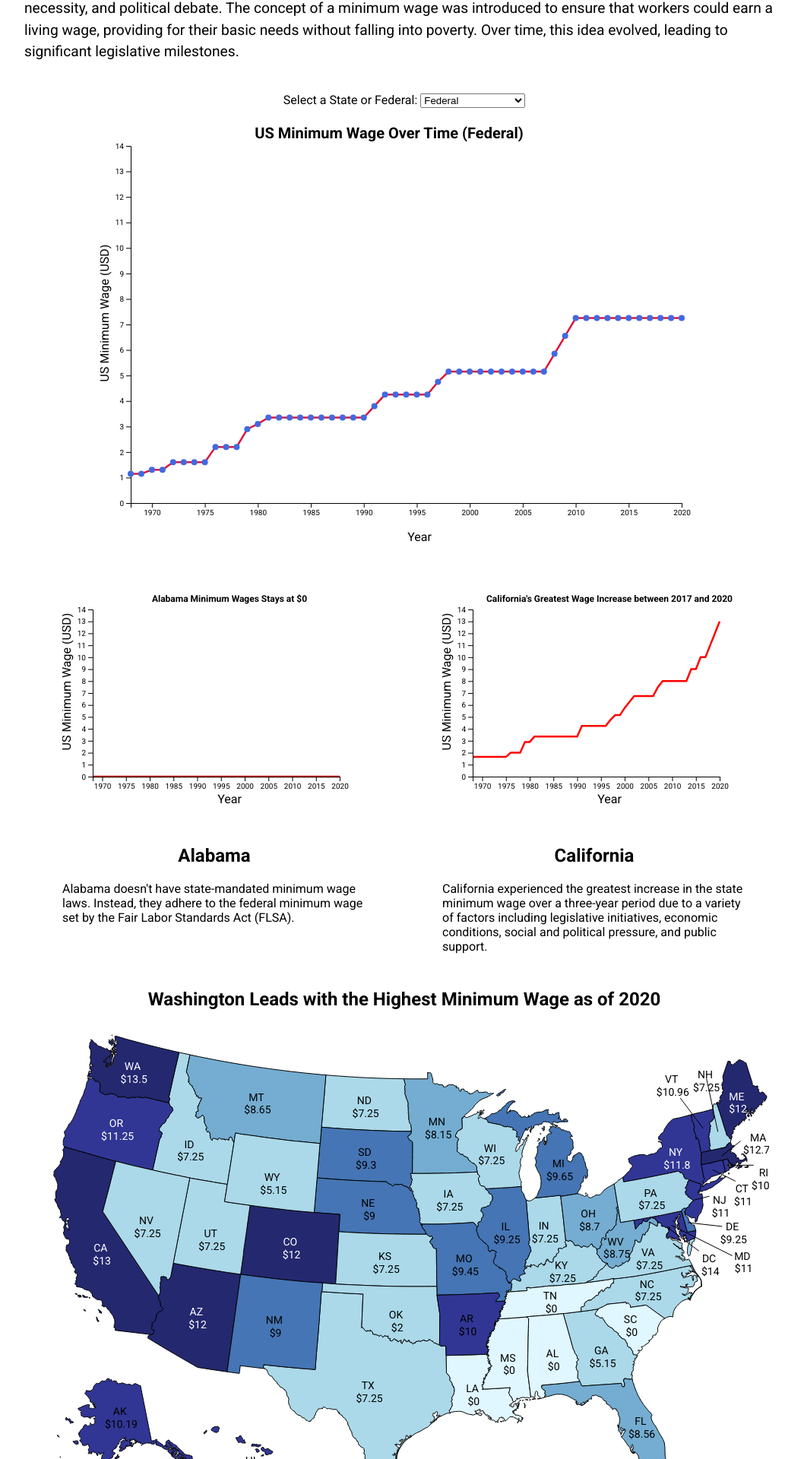
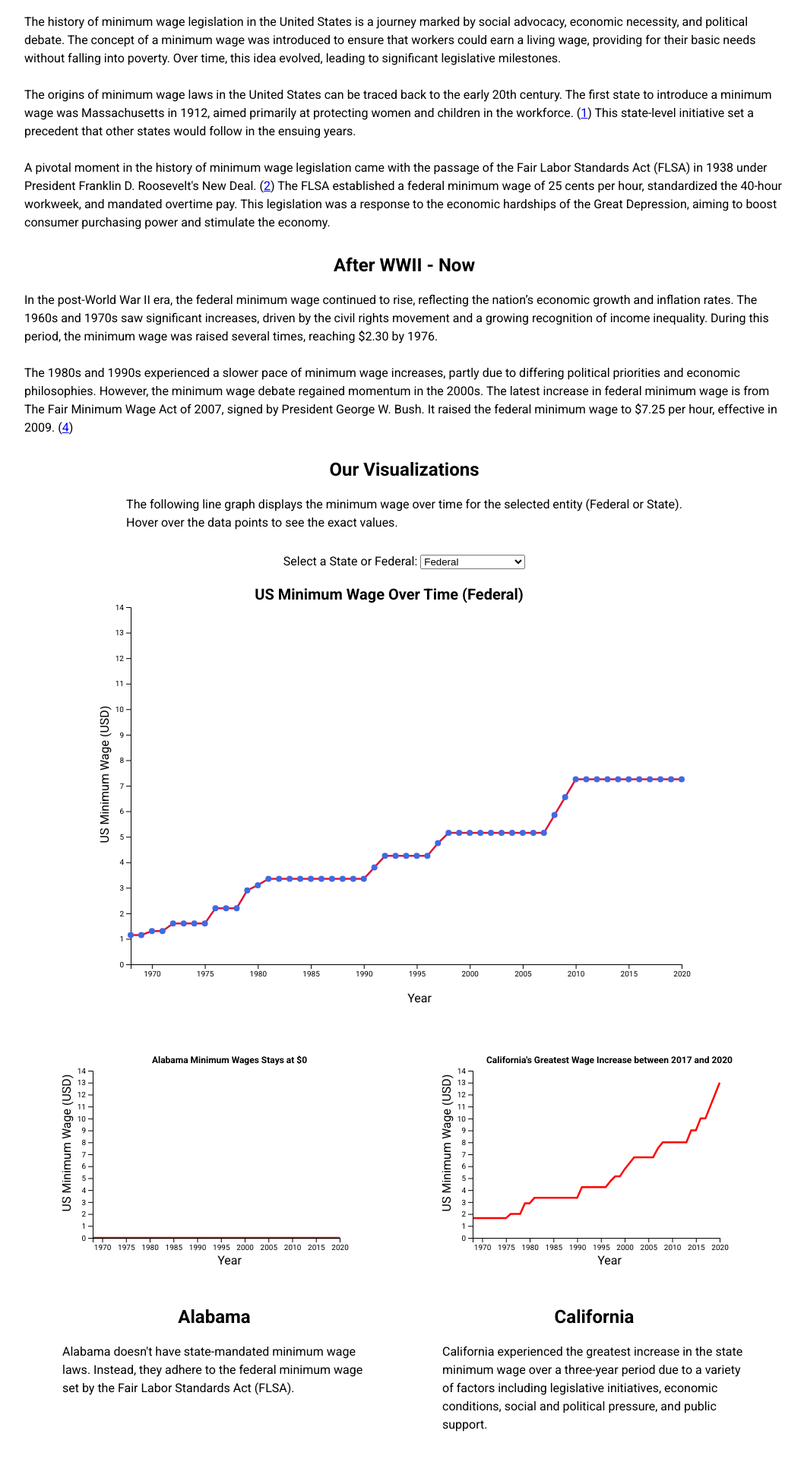
Before and after one commit to samuellee77/dsc-queue-viz, a SvelteKit app: page / in a window 1280 px wide. Shown: the part 140-2060 px from the top of the page at 76% size, without its empty margins (108-1166 px from the left). Built offline with nearby package versions, Linux system fonts and the light colour scheme.

Commit message:
add more text & change styles

```diff
--- a/src/components/App.svelte
+++ b/src/components/App.svelte
@@ -28,17 +28,3 @@
     <ChoroplethMap {usData} {wageData} />
   </div>
 {/if}
-
-
-<style>
-  .container {
-    display: flex;
-    flex-direction: column;
-    justify-content: center;
-    align-items: center;
-    min-height: 100vh;
-    max-width: 1000px;
-    margin: auto;
-    text-align: center;
-  }
-</style>
--- a/src/components/ChoroplethMap.svelte
+++ b/src/components/ChoroplethMap.svelte
@@ -12,7 +12,7 @@
     return wageData.filter((d) => d.year === year);
     }
 
-    function colorScale(year) {
+    function colorScale() {
         return d3.scaleThreshold()
             .domain([0.01, 7.26, 8.99, 9.99, 11.99, 12])
             .range(['#e0f7ff', '#abd9e9', '#74add1', '#4575b4', '#313695', '#24286f']);
@@ -23,7 +23,7 @@
         const stateData = filterYear(setYear).find((d) => d.state === stateName);
         if (stateData) {
             const stateMinimumWage = stateData.state_minimum_wage;
-            return colorScale(setYear)(stateMinimumWage);
+            return colorScale()(stateMinimumWage);
         }
         return 'white';
     }
@@ -73,11 +73,11 @@
     onMount(createLegend);
 </script>
 
-<h2 class="body-header">Washington Leads with the Highest Minimum Wage as of 2020</h2>
+<h2 class="body-header">Washington Leads with the Highest State Minimum Wage as of 2020</h2>
 
 <svg width="960" height="600">
     {#each usData as state (state.id)}
-        <path d={path(state)} fill={getColor(state)}></path>
+        <path d={path(state)} fill={getColor(state)} class='border'></path>
         {#if filterYear(setYear).find(d => d.state === state.properties.name)}
             <text
                 x={path.centroid(state)[0] + manualAdjustments[state.properties.name][0]}
@@ -108,25 +108,17 @@
 
 <svg bind:this={legend} width="300" height="200"></svg>
 
-<p class="body-text">Washington leads with the highest minimun wage out of the 50 states as of 2020. Washington is one of the states that adjusts the minimum wage based on inflation.Moreover, the state has a strong labor movement advocating for better wages and working conditions. States that don't have a state mandated minimum wage law include Alabama, South Carolina, Mississippi, Louisiana, and Tennessee.These are indicated as $0 on the map.
+<p class='body-text'>
+    Washington leads with the highest minimum wage out of the 50 states as of 2020.
+    Washington is one of the states that adjusts the minimum wage based on inflation.
+    Moreover, the state has a strong labor movement advocating for better wages and working conditions.
+    States that don't have a state mandated minimum wage law include Alabama, South Carolina, Mississippi, Louisiana, and Tennessee.
+    These are indicated as $0 on the map.
 </p>
-<p class="body-text">The minimum wage continues to be a contentious issue in U.S. politics. Supporters claim that higher wages are necessary to reduce poverty and stimulate economic growth by increasing consumer spending. Opponents, however, argue that substantial increases could lead to job losses and higher prices for goods and services, potentially harming small businesses.
-    In conclusion, the history of minimum wage legislation in the United States is a testament to the evolving understanding of fair labor standards and economic justice. From its early inception to contemporary debates, the minimum wage remains a crucial element of the nation's labor policy, reflecting broader social and economic challenges.
+<p class='body-text'>
+    The minimum wage continues to be a contentious issue in U.S. politics.
+    Supporters claim that higher wages are necessary to reduce poverty and stimulate economic growth by increasing consumer spending.
+    Opponents, however, argue that substantial increases could lead to job losses and higher prices for goods and services, potentially harming small businesses.
+    In conclusion, the history of minimum wage legislation in the United States is a testament to the evolving understanding of fair labor standards and economic justice.
+    From its early inception to contemporary debates, the minimum wage remains a crucial element of the nation's labor policy, reflecting broader social and economic challenges.
 </p>
-
-<style>
-    path {
-        stroke: #000;
-        stroke-width: 1;
-    }
-    svg {
-        display: block;
-        margin: auto;
-    }
-    .body-text {
-        font-size: 1.2rem;
-        line-height: 1.5;
-        margin-bottom: 20px;
-        text-align: left;
-    }
-</style>
--- a/src/components/Intro.svelte
+++ b/src/components/Intro.svelte
@@ -1,14 +1,34 @@
 <h1 class="body-header">Visualizing U.S. Minimum Wage</h1>
-
-<p class="body-text">The history of minimum wage legislation in the
-United States is a journey marked by social advocacy, economic necessity, and political debate. The concept of a minimum wage was introduced to ensure that workers could earn a living wage, providing for their basic needs without falling into poverty. Over time, this idea evolved, leading to significant legislative milestones.
+<h2 class="body-header">Introduction</h2>
+<p class='body-text'>
+    The history of minimum wage legislation in the United States is a journey
+    marked by social advocacy, economic necessity, and political debate.
+    The concept of a minimum wage was introduced to ensure that workers could earn
+    a living wage, providing for their basic needs without falling into poverty.
+    Over time, this idea evolved, leading to significant legislative milestones.
+    <br><br>
+    The origins of minimum wage laws in the United States can be traced back to the early 20th century.
+    The first state to introduce a minimum wage was Massachusetts in 1912,
+    aimed primarily at protecting women and children in the workforce.
+    (<a href='https://www.history.com/news/minimum-wage-america-timeline' target="_blank">1</a>)
+    This state-level initiative set a precedent that other states would follow in the ensuing years.
+    <br><br>
+    A pivotal moment in the history of minimum wage legislation came with the passage of
+    the Fair Labor Standards Act (FLSA) in 1938 under President Franklin D. Roosevelt's New Deal. (<a href='https://www.dol.gov/general/aboutdol/history/flsa1938#' target="_blank">2</a>)
+    The FLSA established a federal minimum wage of 25 cents per hour, standardized the 40-hour workweek,
+    and mandated overtime pay. This legislation was a response to the economic hardships of the Great Depression,
+    aiming to boost consumer purchasing power and stimulate the economy.
 </p>
 
-<style>
-    .body-text {
-    font-size: 1.2rem;
-    line-height: 1.5;
-    margin-bottom: 20px;
-    text-align: left;
-    }
-</style>
+<h2 class='body-header'>After WWII - Now</h2>
+<p class='body-text'>
+    In the post-World War II era, the federal minimum wage continued to rise, reflecting the nation’s economic growth and inflation rates.
+    The 1960s and 1970s saw significant increases, driven by the civil rights movement and a growing recognition of income inequality.
+    During this period, the minimum wage was raised several times, reaching $2.30 by 1976.
+    <br><br>
+    The 1980s and 1990s experienced a slower pace of minimum wage increases, partly due to differing political priorities and economic philosophies.
+    However, the minimum wage debate regained momentum in the 2000s.
+    The latest increase in federal minimum wage is from The Fair Minimum Wage Act of 2007, signed by President George W. Bush.
+    It raised the federal minimum wage to $7.25 per hour, effective in 2009.
+    (<a href='https://webapps.dol.gov/elaws/faq/esa/flsa/001.htm' target='_blank'>4</a>)
+</p>
--- a/src/components/LineGraph.svelte
+++ b/src/components/LineGraph.svelte
@@ -106,8 +106,14 @@
                 tooltip.style.opacity = 0;
             });
     }
+</script>
 
-</script>
+<h2 class='body-header'>Our Visualizations</h2>
+<p class='body-text'>
+    The following line graph displays the minimum wage over time for the selected entity (Federal or State).
+    <br>
+    Hover over the data points to see the exact values.
+</p>
 <div class="tooltip" bind:this={tooltip}>Tooltip</div>
 <div>
     <label for="entity-select">Select a State or Federal:</label>
@@ -120,26 +126,3 @@
 </div>
 
 <svg bind:this={svg} width="800" height="600"></svg>
-
-<style>
-    svg {
-        display: block;
-        margin: auto;
-    }
-    select {
-        margin: 20px 0;
-    }
-    .tooltip {
-        position: absolute;
-        text-align: center;
-        width: 120px;
-        padding: 8px;
-        font: 12px sans-serif;
-        background: lightsteelblue;
-        border: 0px;
-        border-radius: 8px;
-        pointer-events: none;
-        opacity: 0;
-        transition: opacity 0.5s;
-    }
-</style>
--- a/src/components/TwoLineGraphs.svelte
+++ b/src/components/TwoLineGraphs.svelte
@@ -102,45 +102,17 @@
 <div class="line-graphs-container">
     <div class="left">
       <h2 style="text-align: center;">Alabama</h2>
-      <p>Alabama doesn't have state-mandated minimum wage laws. Instead, they adhere to the federal minimum wage set by the Fair Labor Standards Act (FLSA). </p>
+      <p class='body-text'>
+        Alabama doesn't have state-mandated minimum wage laws.
+        Instead, they adhere to the federal minimum wage set by the Fair Labor Standards Act (FLSA).
+    </p>
     </div>
     <div class="right">
       <h2 style="text-align: center;">California</h2>
-      <p>California experienced the greatest increase in the state minimum wage over a three-year period due to a variety of factors including legislative initiatives, economic conditions, social and political pressure, and public support.</p>
+      <p class='body-text'>
+        California experienced the greatest increase in the state minimum wage over a three-year period
+        due to a variety of factors including legislative initiatives, economic conditions,
+        social and political pressure, and public support.
+      </p>
     </div>
 </div>
-
-<style>
-    .line-graphs-container {
-        display: flex;
-        justify-content: space-around;
-        align-items: flex-start;
-        width: 100%;
-        margin: 10px 0;
-    }
-    .tooltip {
-        position: absolute;
-        text-align: center;
-        width: 120px;
-        padding: 8px;
-        font: 12px sans-serif;
-        background: lightsteelblue;
-        border: 0px;
-        border-radius: 8px;
-        pointer-events: none;
-        opacity: 0;
-        transition: opacity 0.5s;
-    }
-    .left {
-        width: 400px;
-        float: left;
-        text-align: left;
-        margin-top: 0px;
-    }
-    .right {
-        width: 400px;
-        float: left;
-        text-align: left;
-        margin-top: 0px;
-    }
-</style>
--- a/src/components/style.css
+++ b/src/components/style.css
@@ -11,3 +11,70 @@ h1, h2, h3, h4, h5, h6 {
 p, text {
     font-family: 'Roboto', sans-serif;
 }
+
+.body-text {
+    font-size: 1rem;
+    line-height: 1.5;
+    margin-top: auto;
+    margin-bottom: 10px;
+    text-align: left;
+}
+.container {
+    display: flex;
+    flex-direction: column;
+    justify-content: center;
+    align-items: center;
+    min-height: 100vh;
+    max-width: 1000px;
+    margin: auto;
+    text-align: center;
+}
+svg {
+    display: block;
+    margin: auto;
+}
+
+select {
+    margin: 20px 0;
+}
+
+.border {
+    stroke: #000;
+    stroke-width: 1;
+}
+
+.tooltip {
+    position: absolute;
+    text-align: center;
+    width: 120px;
+    padding: 8px;
+    font: 12px sans-serif;
+    background: lightsteelblue;
+    border: 0px;
+    border-radius: 8px;
+    pointer-events: none;
+    opacity: 0;
+    transition: opacity 0.5s;
+}
+
+.line-graphs-container {
+    display: flex;
+    justify-content: space-around;
+    align-items: flex-start;
+    width: 100%;
+    margin: 10px 0;
+}
+
+.left {
+    width: 400px;
+    float: left;
+    text-align: left;
+    margin-top: 0px;
+}
+
+.right {
+    width: 400px;
+    float: left;
+    text-align: left;
+    margin-top: 0px;
+}
--- a/src/components/utils.js
+++ b/src/components/utils.js
@@ -9,12 +9,12 @@ export const manualAdjustments = {
     'Puerto Rico': [0, 10, false],
     'District of Columbia': [55, 45, true, -15, -15],
     'Vermont': [-40, -60, true, 10, 20],
-    'New Hampshire': [-15, -70, true, 0, 0],
+    'New Hampshire': [-15, -70, true, 0, 20],
     'Maine': [0, 5, false],
     'Massachusetts': [50, -20, true, -25, 0],
-    'Rhode Island': [50, 15, true, -15, -15],
-    'Connecticut': [40, 30, true, -10, -15],
-    'New Jersey': [35, 5, true, -15, -10],
+    'Rhode Island': [50, 15, true, -15, -5],
+    'Connecticut': [40, 30, true, -15, -10],
+    'New Jersey': [35, 5, true, -15, 0],
     'Delaware': [60, 10, true, -15, -5],
     'Maryland': [95, 45, true, -15, -5],
     'Virginia': [0, 0, false],
```
